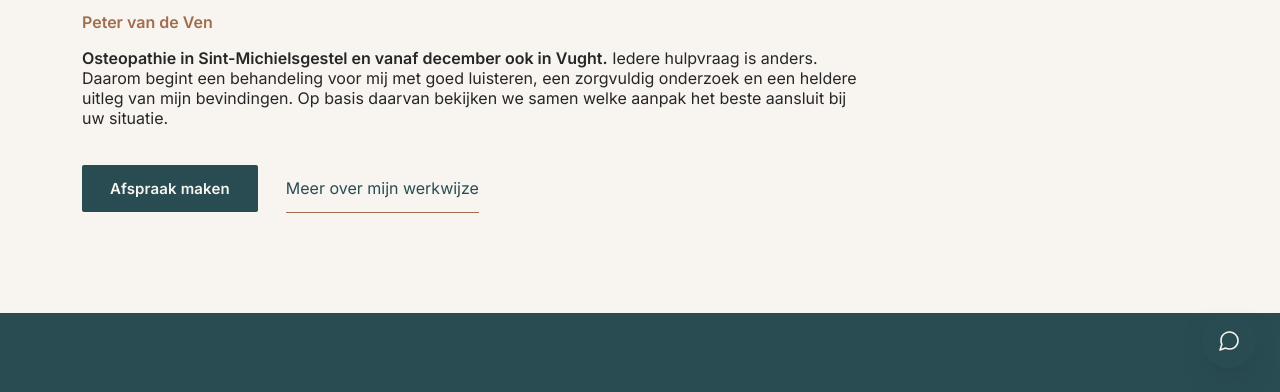
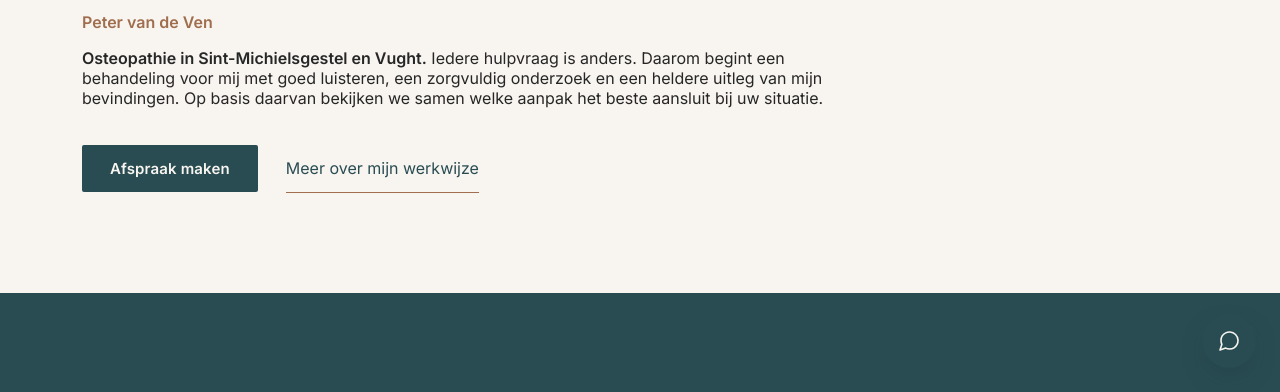
Before and after one commit to petervandeven01-pixel/radix-osteopathie-website, a plain HTML site: page index.html in a window 1280 px wide. Shown: the part 408-800 px from the top of the page. Drawn offline with Linux system fonts and the light colour scheme.

Commit message:
Vereenvoudig de openingszin op de homepage

```diff
--- a/index.html
+++ b/index.html
@@ -611,7 +611,7 @@
 <p class="eyebrow">Peter van de Ven — osteopaat</p>
 <h1>Osteopathie in Sint-Michielsgestel en Vught</h1>
 <p style="margin:16px 0 0;color:#A06D4E;font-weight:600;">Peter van de Ven</p>
-<p><strong>Osteopathie in Sint-Michielsgestel en vanaf december ook in Vught.</strong> Iedere hulpvraag is anders. Daarom begint een behandeling voor mij met goed luisteren, een zorgvuldig onderzoek en een heldere uitleg van mijn bevindingen. Op basis daarvan bekijken we samen welke aanpak het beste aansluit bij uw situatie.</p>
+<p><strong>Osteopathie in Sint-Michielsgestel en Vught.</strong> Iedere hulpvraag is anders. Daarom begint een behandeling voor mij met goed luisteren, een zorgvuldig onderzoek en een heldere uitleg van mijn bevindingen. Op basis daarvan bekijken we samen welke aanpak het beste aansluit bij uw situatie.</p>
 <div class="hero-actions">
 <a class="btn btn-primary" href="https://book.crossuite.app/00c236b6-f5ac-43f6-9b8e-8d1da84ddaf2" rel="noopener" target="_blank">Afspraak maken</a>
 <a class="btn-ghost" href="#werkwijze">Meer over mijn werkwijze</a>
```
